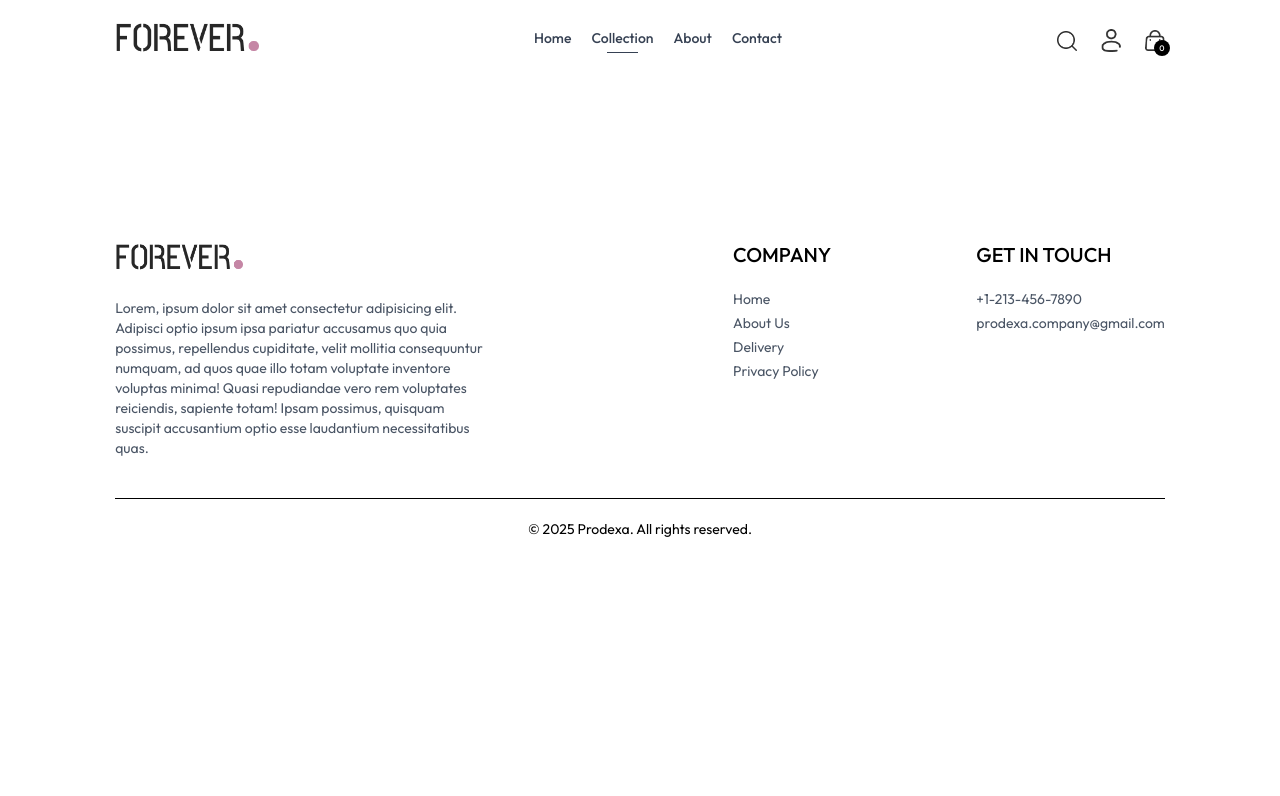
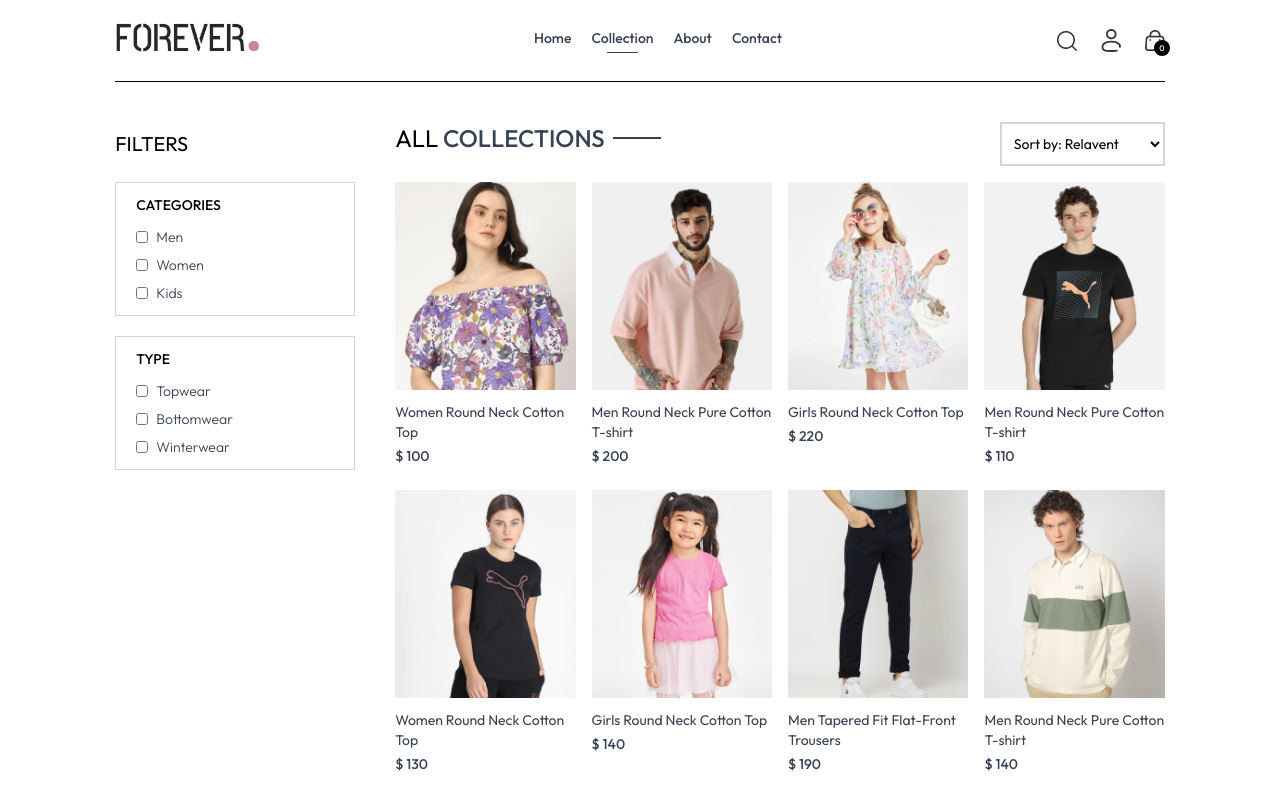
Before and after one commit to adkad0411/Ecommerce-Prodexa, a React (Vite) app in the folder frontend/: page /collection in a window 1280 px wide. Shown: the top 796 px of the page. Built offline with nearby package versions, Linux system fonts and the light colour scheme.

Commit message:
build Collection components with features:sort,filter ...

```diff
--- a/frontend/src/pages/Collection.jsx
+++ b/frontend/src/pages/Collection.jsx
@@ -1,8 +1,122 @@
-import React from 'react'
+import React, { useEffect, useState } from 'react'
+import { useContext } from 'react'
+import { ShopContext } from '../context/ShopContext'
+import Title from '../components/Title'
+import ProductItem from '../components/ProductItem'
+import { assets } from '../assets/frontend_assets/assets'
+const Collection = () => {
+  const {products}=useContext(ShopContext)
+  const [showFilter,setShowFilter]=useState(false);
+  const [filterProducts,setFilterProducts]=useState([]);
+  const [category,setCategory]=useState([]);
+  const [subCategory,setSubCategory]=useState([]);
+  const [sortType,setSortType]=useState('relavent')
+  const toggleCategory=(e)=>{
+    if(category.includes(e.target.value)){
+      setCategory(prev=>prev.filter(item=>item!==e.target.value))
+    }
+    else{
+      setCategory(prev=>[...prev,e.target.value])
+    }
+  }
+  const toggleSubCategory=(e)=>{
+    if(subCategory.includes(e.target.value)){
+      setSubCategory(prev=>prev.filter(item=>item!==e.target.value))
+    }else{
+      setSubCategory(prev=>[...prev,e.target.value]);
+    }
+  }
 
-const Collection = () => {
+
+
+  const applyFilter=()=>{
+    let productsCopy=products.slice();
+    if(category.length >0){
+      productsCopy=products.filter(item=>category.includes(item.category));
+    }
+    if(subCategory.length >0){
+      productsCopy=productsCopy.filter(item=>subCategory.includes(item.subCategory))
+    }
+    setFilterProducts(productsCopy);
+  }
+  const sortProduct=()=>{
+    let fpCopy=filterProducts.slice();
+    switch(sortType){
+      case 'low-high':
+        setFilterProducts(fpCopy.sort((a,b)=>a.price-b.price));
+        break
+      case 'high-low':
+        setFilterProducts(fpCopy.sort((a,b)=>b.price-a.price));
+        break;
+      default:
+        applyFilter()
+        break;
+    }
+  }
+  useEffect(()=>{
+    applyFilter()
+  },[category,subCategory])
+  useEffect(()=>{
+    sortProduct()
+  },[sortType])
   return (
-    <div>
+    <div className='flex flex-col sm:flex-row gap-1  sm:gap-10 pt-10 border-t'>
+      {/*Filter Options */}
+      <div className='min-w-60'>
+        <p onClick={()=>setShowFilter(prev=>!prev)} className='my-2 text-xl flex items-center cursor-pointer gap-2'>FILTERS
+          <img className={`h-3 sm:hidden ${showFilter&&'rotate-90'}`} src={assets.dropdown_icon} alt="" />
+        </p>
+        {/*Category filter */}
+        <div className={`border border-gray-300 pl-5 py-3 mt-6 ${!showFilter && 'hidden' } sm:block`}>
+          <p className='mb-3 text-sm font-medium'>CATEGORIES</p>
+        <div className='flex flex-col gap-2 text-sm font-light text-gray-700'>
+          <p className='flex gap-2'>
+            <input className='w-3' type="checkbox" onChange={toggleCategory} value={'Men'} />Men
+          </p>
+          <p className='flex gap-2'>
+            <input className='w-3' type="checkbox" onChange={toggleCategory} value={'Women'} />Women
+          </p>
+          <p className='flex gap-2'>
+            <input className='w-3' type="checkbox" onChange={toggleCategory} value={'Kids'} />Kids
+          </p>
+        </div>
+        </div>
+        {/* Sub Category filter*/}
+        <div className={`border border-gray-300 pl-5 py-3 my-5  ${!showFilter && 'hidden' } sm:block`}>
+          <p className='mb-3 text-sm font-medium'>TYPE</p>
+        <div className='flex flex-col gap-2 text-sm font-light text-gray-700'>
+          <p className='flex gap-2'>
+            <input className='w-3' type="checkbox" onChange={toggleSubCategory} value={'Topwear'} />Topwear
+          </p>
+          <p className='flex gap-2'>
+            <input className='w-3' type="checkbox" onChange={toggleSubCategory} value={'Bottomwear'} />Bottomwear
+          </p>
+          <p className='flex gap-2'>
+            <input className='w-3' type="checkbox" onChange={toggleSubCategory} value={'Winterwear'} />Winterwear
+          </p>
+        </div>
+        </div>
+      </div>
+
+      {/*Right Side*/}
+      <div className='flex-1 '>
+
+        <div className='flex justify-between text-base sm:text-2xl mb-4'>
+          <Title text1={'ALL'} text2={'COLLECTIONS'}/>
+          {/*Product Sort */}
+          <select className='border-2 border-gray-300 text-sm px-2' onChange={(e)=>setSortType(e.target.value)}>
+            <option value="relavent">Sort by: Relavent</option>
+            <option value="low-high">Sort by: Low to High</option>
+            <option value="high-low">Sort by: High to Low</option>
+          </select>
+        </div>
+        {/*Map Products */}
+      <div className='grid grid-cols-2 md:grid-cols-3 lg:grid-cols-4 gap-4 gap-y-6'>
+        {filterProducts?.map((product,index)=>{
+          return <ProductItem key={index} id={product._id} name={product.name} image={product.image} price={product.price}/>
+        })}
+      </div>
+      </div>
 
     </div>
   )
```
